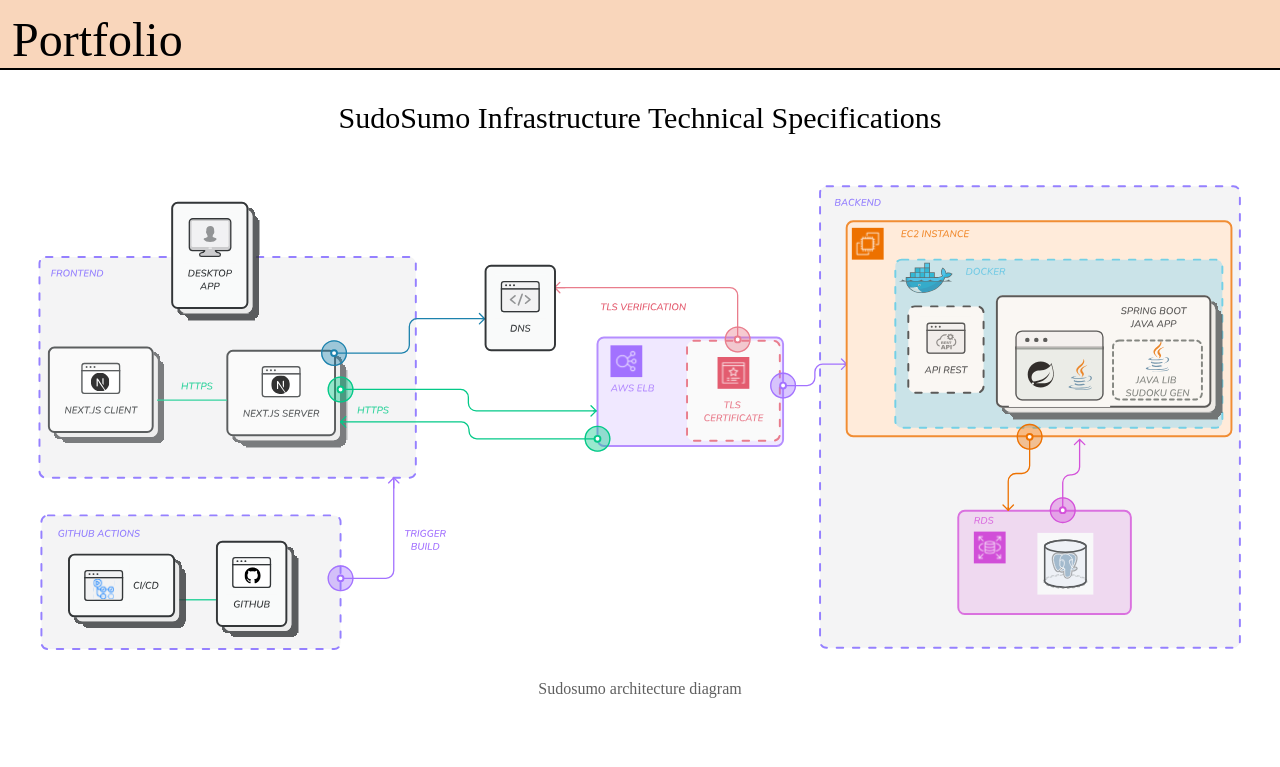
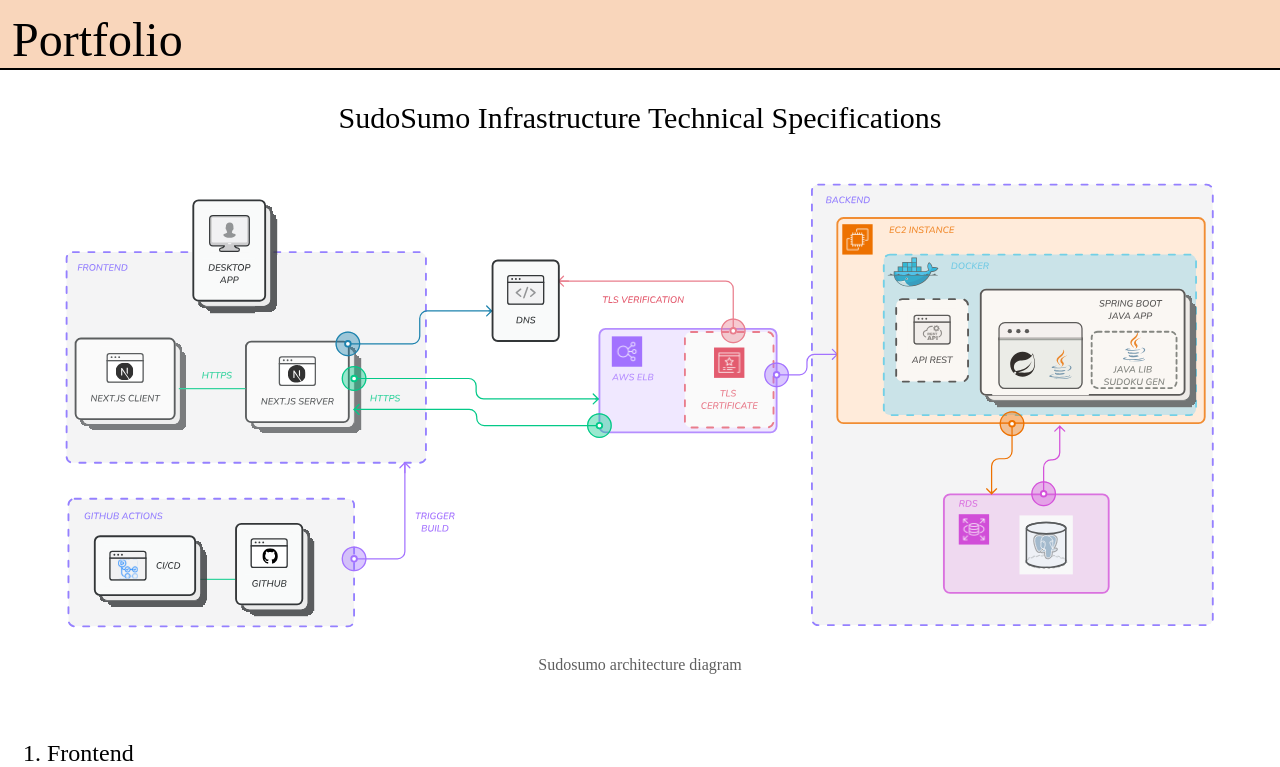
Before and after one commit to Louisp78/portfolioV2, a Nuxt app: page /sudosumo in a window 1280 px wide. Shown: the top 767 px of the page. Built offline with nearby package versions, Linux system fonts and the light colour scheme.

Commit message:
feat(sudosumo): improve btn ui and page ui

```diff
--- a/components/ProjectBtn.vue
+++ b/components/ProjectBtn.vue
@@ -8,10 +8,11 @@
     class="button mt-5"
     :to="link"
   >
+
+    <span>{{ title }}</span>
     <Icon
-      name="solar:link-bold"
+      name="solar:arrow-right-linear"
       size="24"
     />
-    <span>{{ title }}</span>
   </NuxtLink>
 </template>
--- a/pages/sudosumo.vue
+++ b/pages/sudosumo.vue
@@ -8,7 +8,7 @@
     <h1 class="text-2xl md:text-3xl md:pt-5">
       SudoSumo Infrastructure Technical Specifications
     </h1>
-    <div>
+    <div class="px-0 md:px-5 lg:px-7">
       <NuxtImg
         src="/img/sudosumo_arch_diagram.svg"
         alt="Sudosumo architecture diagram"
```
